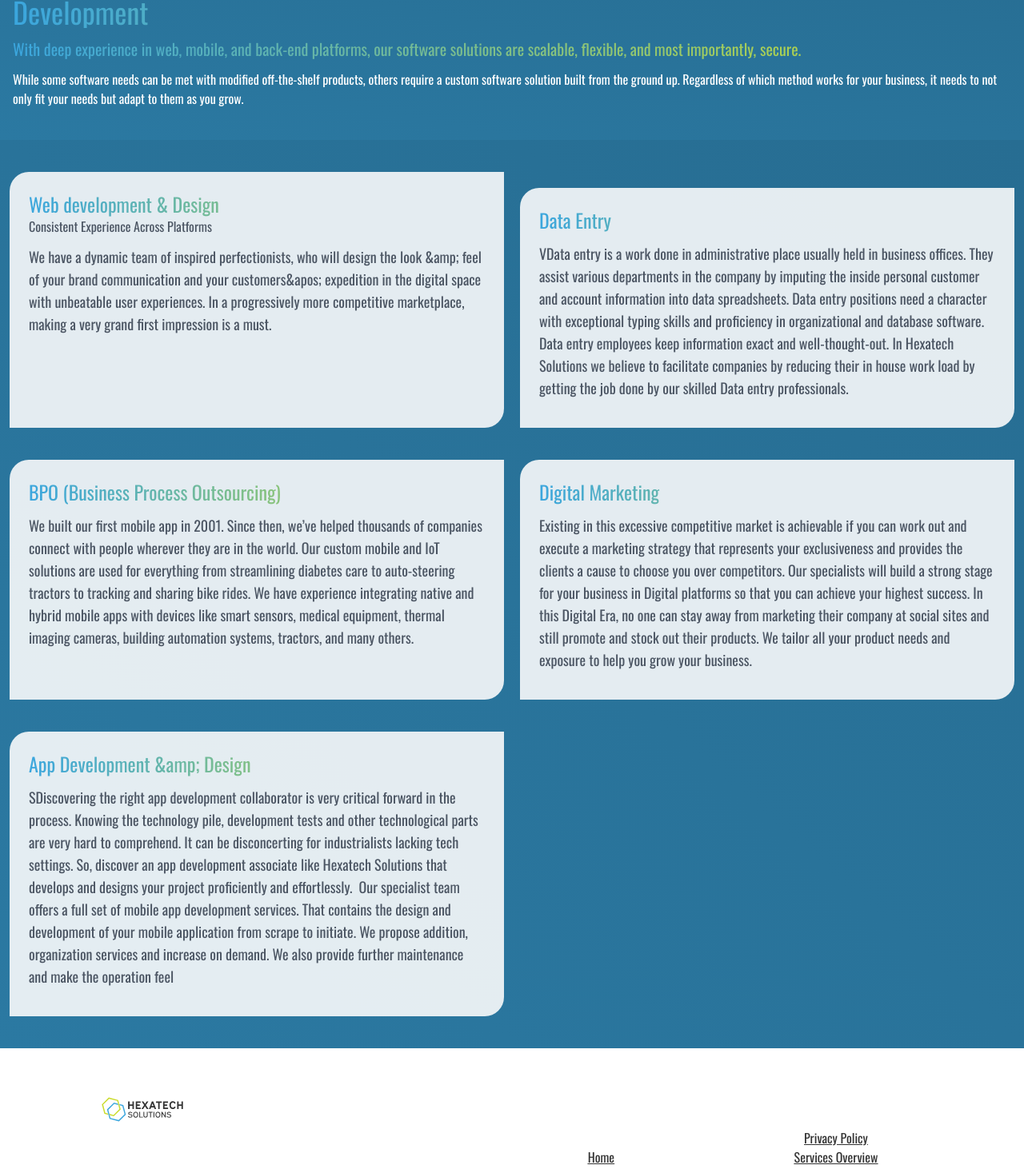
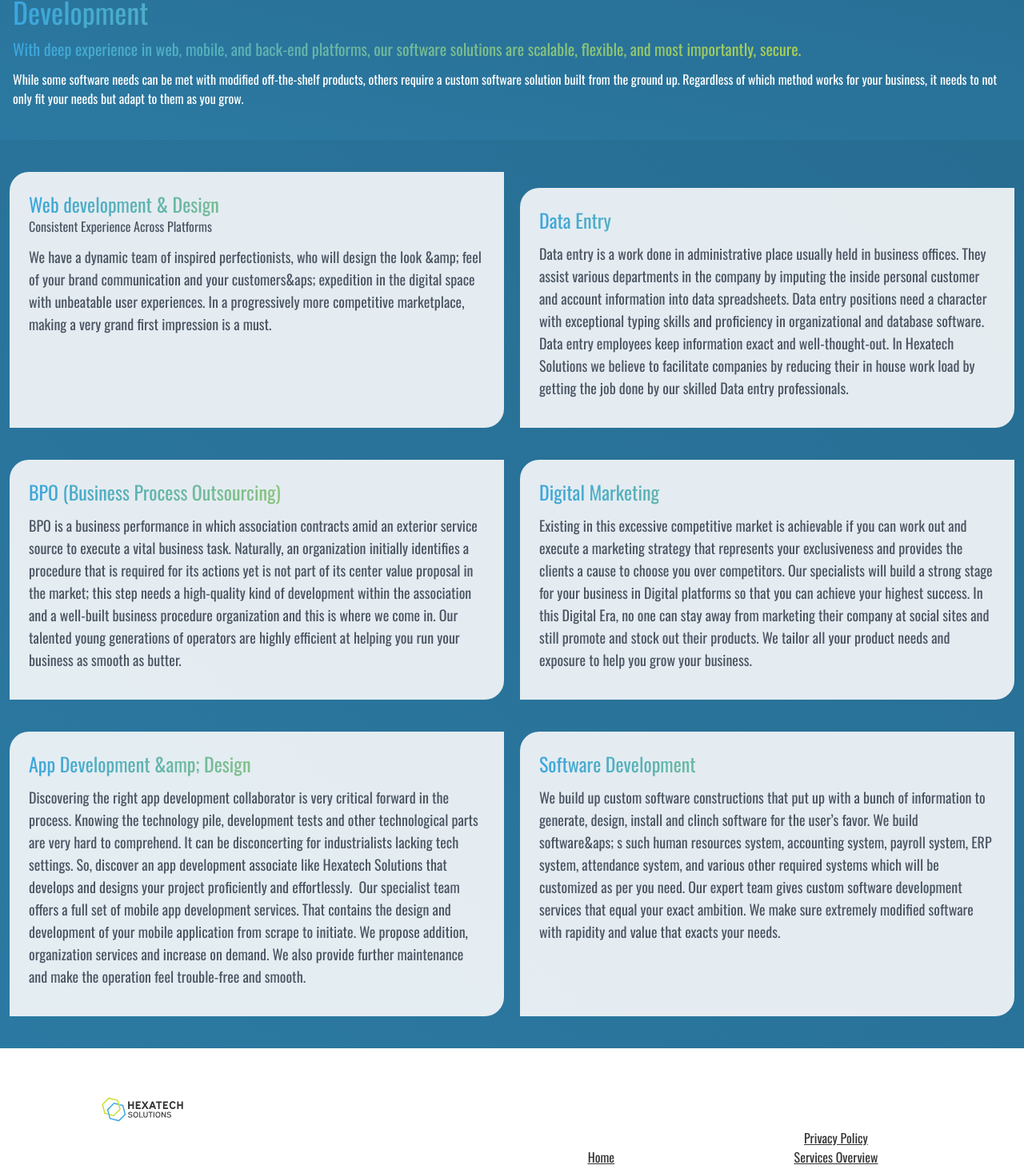
Before and after one commit to soyabatwork/hexatech-site, a Next.js app: page /services in a window 1280 px wide. Shown: the part 481-1943 px from the top of the page at 80% size. Built offline with nearby package versions, Linux system fonts and the light colour scheme.

Commit message:
fixed data

```diff
--- a/components/HomeDesignProcess.jsx
+++ b/components/HomeDesignProcess.jsx
@@ -68,7 +68,7 @@ const ProcessItem = styled.div`
 const HomeDesignProcess = () => {
   return (
     <div className="bg-gradient-to-br from-[#276D92]  to-[#2B79A2]">
-      <div className="container max-w-5xl px-5 py-10 mx-auto px-4">
+      <div className="container max-w-5xl py-10 mx-auto px-4">
         <Fade up>
           <div className="text-center">
             <h1 className="mb-2 text-2xl font-bold text-center text-gray-50">
--- a/pages/services.js
+++ b/pages/services.js
@@ -9,17 +9,17 @@ const ServiceContent = [
     title: "Web development & Design",
     subtitle: "Consistent Experience Across Platforms",
     content:
-      "We have a dynamic team of inspired perfectionists, who will design the look &amp; feel of your brand communication and your customers&apos; expedition in the digital space with unbeatable user experiences. In a progressively more competitive marketplace, making a very grand first impression is a must.",
+      "We have a dynamic team of inspired perfectionists, who will design the look &amp; feel of your brand communication and your customers&aps; expedition in the digital space with unbeatable user experiences. In a progressively more competitive marketplace, making a very grand first impression is a must.",
   },
   {
     title: "Data Entry",
     content:
-      "VData entry is a work done in administrative place usually held in business offices. They assist various departments in the company by imputing the inside personal customer and account information into data spreadsheets. Data entry positions need a character with exceptional typing skills and proficiency in organizational and database software. Data entry employees keep information exact and well-thought-out. In Hexatech Solutions we believe to facilitate companies by reducing their in house work load by getting the job done by our skilled Data entry professionals.",
+      "Data entry is a work done in administrative place usually held in business offices. They assist various departments in the company by imputing the inside personal customer and account information into data spreadsheets. Data entry positions need a character with exceptional typing skills and proficiency in organizational and database software. Data entry employees keep information exact and well-thought-out. In Hexatech Solutions we believe to facilitate companies by reducing their in house work load by getting the job done by our skilled Data entry professionals.",
   },
   {
     title: "BPO (Business Process Outsourcing)",
     content:
-      "We built our first mobile app in 2001. Since then, we’ve helped thousands of companies connect with people wherever they are in the world. Our custom mobile and IoT solutions are used for everything from streamlining diabetes care to auto-steering tractors to tracking and sharing bike rides. We have experience integrating native and hybrid mobile apps with devices like smart sensors, medical equipment, thermal imaging cameras, building automation systems, tractors, and many others.",
+      "BPO is a business performance in which association contracts amid an exterior service source to execute a vital business task. Naturally, an organization initially identifies a procedure that is required for its actions yet is not part of its center value proposal in the market; this step needs a high-quality kind of development within the association and a well-built business procedure organization and this is where we come in. Our talented young generations of operators are highly efficient at helping you run your business as smooth as butter.",
   },
   {
     title: "Digital Marketing",
@@ -29,7 +29,12 @@ const ServiceContent = [
   {
     title: "App Development &amp; Design",
     content:
-      "SDiscovering the right app development collaborator is very critical forward in the process. Knowing the technology pile, development tests and other technological parts are very hard to comprehend. It can be disconcerting for industrialists lacking tech settings. So, discover an app development associate like Hexatech Solutions that develops and designs your project proficiently and effortlessly.  Our specialist team offers a full set of mobile app development services. That contains the design and development of your mobile application from scrape to initiate. We propose addition, organization services and increase on demand. We also provide further maintenance and make the operation feel",
+      "Discovering the right app development collaborator is very critical forward in the process. Knowing the technology pile, development tests and other technological parts are very hard to comprehend. It can be disconcerting for industrialists lacking tech settings. So, discover an app development associate like Hexatech Solutions that develops and designs your project proficiently and effortlessly.  Our specialist team offers a full set of mobile app development services. That contains the design and development of your mobile application from scrape to initiate. We propose addition, organization services and increase on demand. We also provide further maintenance and make the operation feel trouble-free and smooth.",
+  },
+  {
+    title: "Software Development",
+    content:
+      "We build up custom software constructions that put up with a bunch of information to generate, design, install and clinch software for the user’s favor. We build software&aps; s such human resources system, accounting system, payroll system, ERP system, attendance system, and various other required systems which will be customized as per you need. Our expert team gives custom software development services that equal your exact ambition. We make sure extremely modified software with rapidity and value that exacts your needs.",
   },
 ];
 
```
